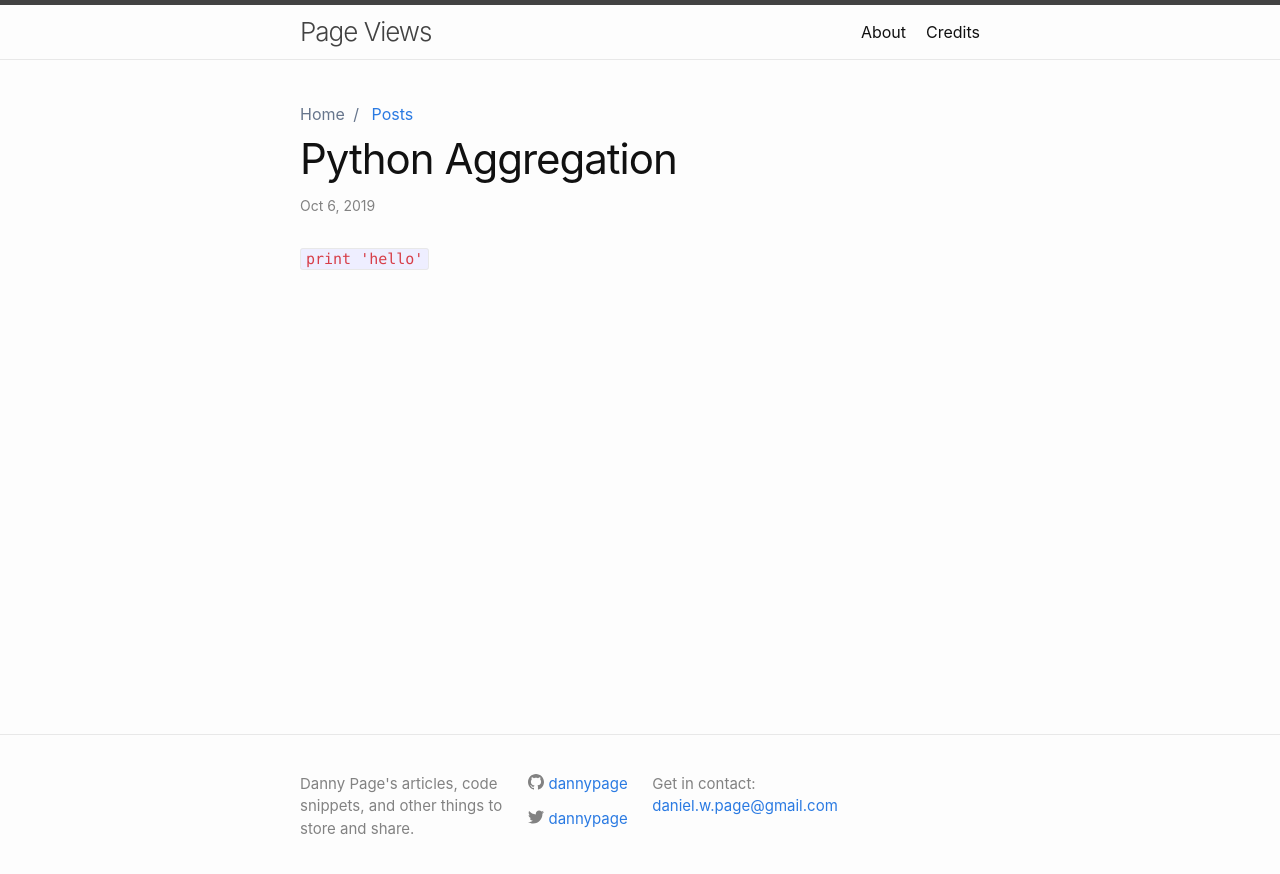
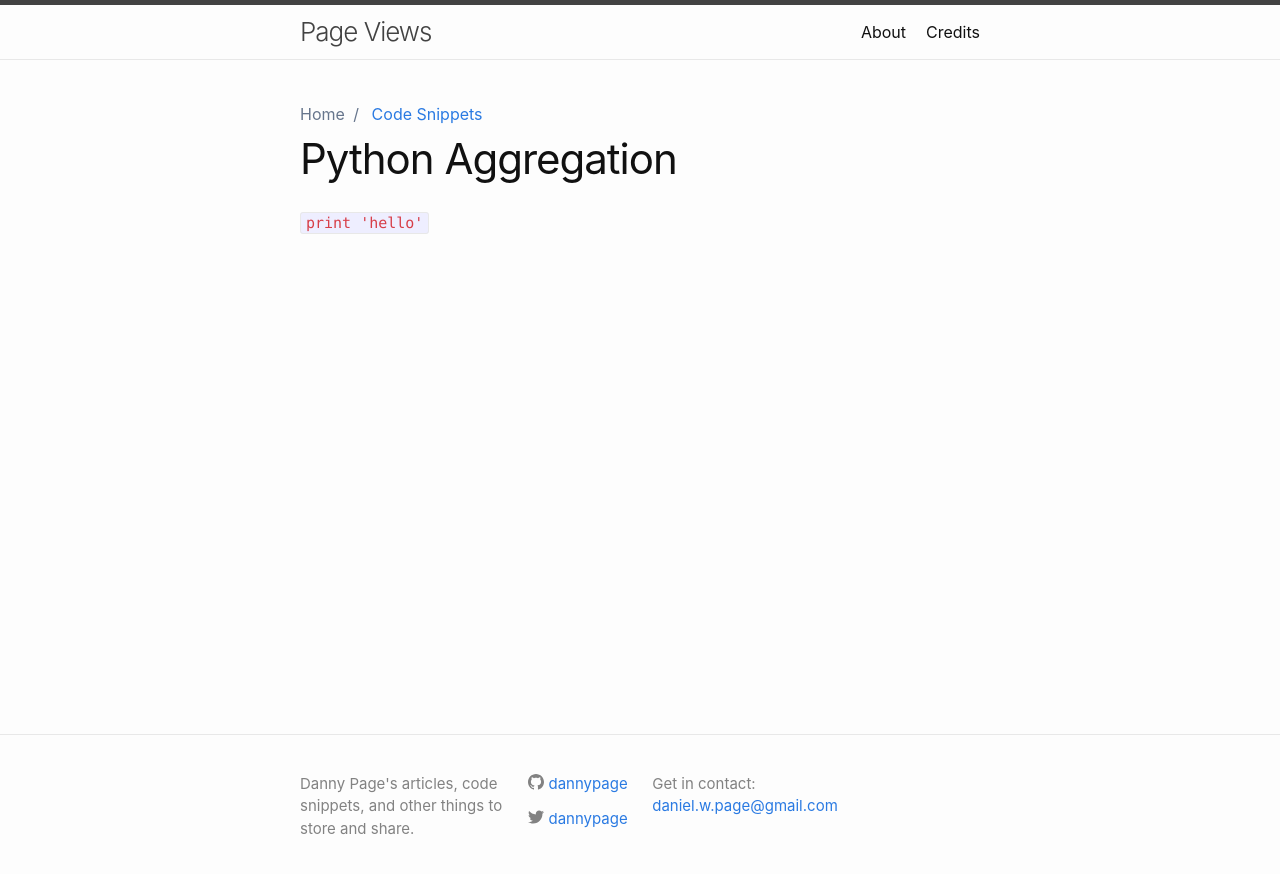
Before and after one commit to dannypage/views, a Jekyll site: the page built from _snippets/python_aggregation.md, in a window 1280 px wide. Shown: the top 874 px of the page. Built offline with Jekyll 4.4.1, drawn with Linux system fonts in a browser that asks for light colours.

Commit message:
more layout fixes

```diff
--- a/_config.yml
+++ b/_config.yml
@@ -39,6 +39,7 @@ header_pages:
 collections:
   snippets:
     output: true
+    layout: snippet
     permalink: /:collection/:title
 
 permalink: /posts/:title
--- /dev/null
+++ b/_layouts/snippet.html
@@ -0,0 +1,27 @@
+---
+layout: default
+---
+<article class="post h-entry" itemscope itemtype="http://schema.org/BlogPosting">
+  <ul class="breadcrumb">
+    <li class="breadcrumb-item">
+      <a href="/views/">Home</a>
+    </li>
+    <li class="breadcrumb-item">
+      <a href="/views/snippets">Code Snippets</a>
+    </li>
+  </ul>
+
+  <header class="post-header">
+    <h1 class="post-title p-name" itemprop="name headline">{{ page.title | escape }}</h1>
+    <p class="post-meta">
+      {%- if page.author -%}
+        • <span itemprop="author" itemscope itemtype="http://schema.org/Person"><span class="p-author h-card" itemprop="name">{{ page.author }}</span></span>
+      {%- endif -%}</p>
+  </header>
+
+  <div class="post-content e-content md" itemprop="articleBody">
+    {{ content }}
+  </div>
+
+  <a class="u-url" href="{{ page.url | relative_url }}" hidden></a>
+</article>
```
Also changed, not shown: _snippets/python_aggregation.md (+1 -1 lines), _snippets/ruby_aggregation.md (+1 -1 lines), posts.md (+3 -3 lines).
